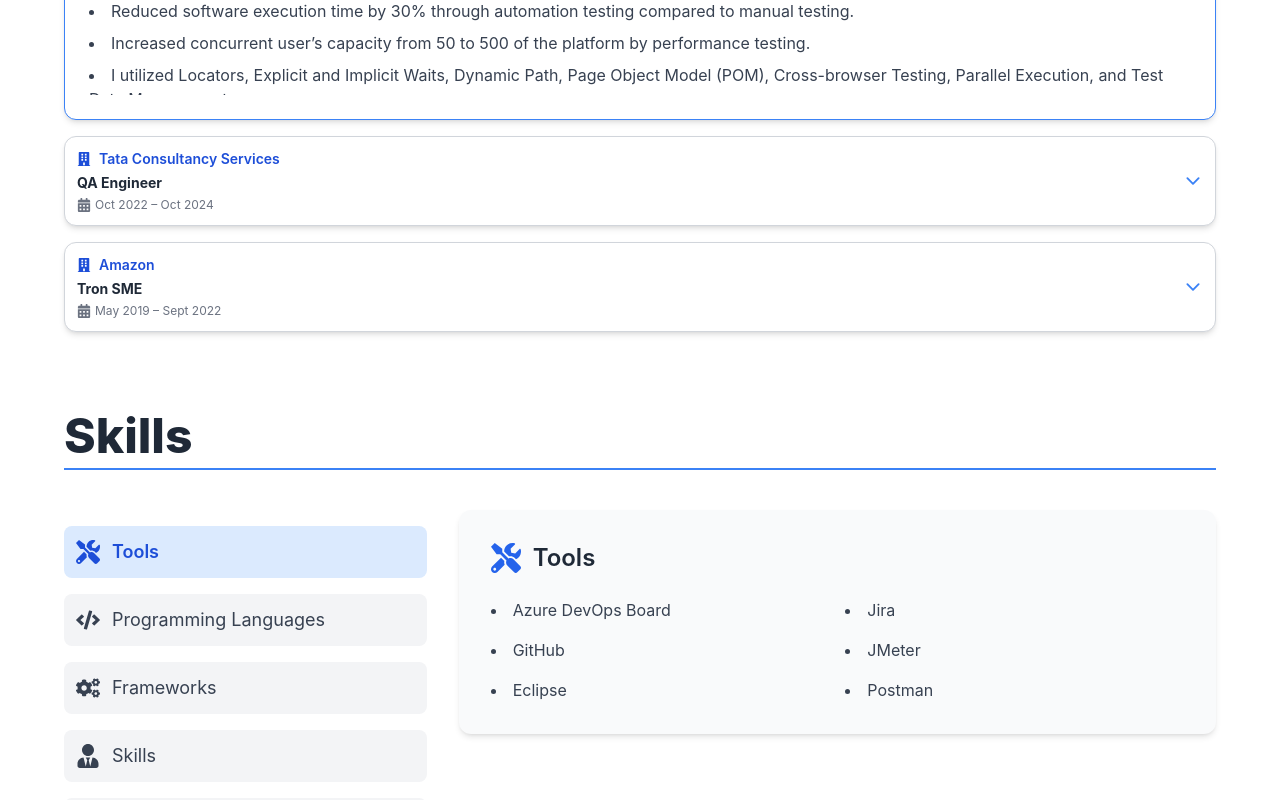
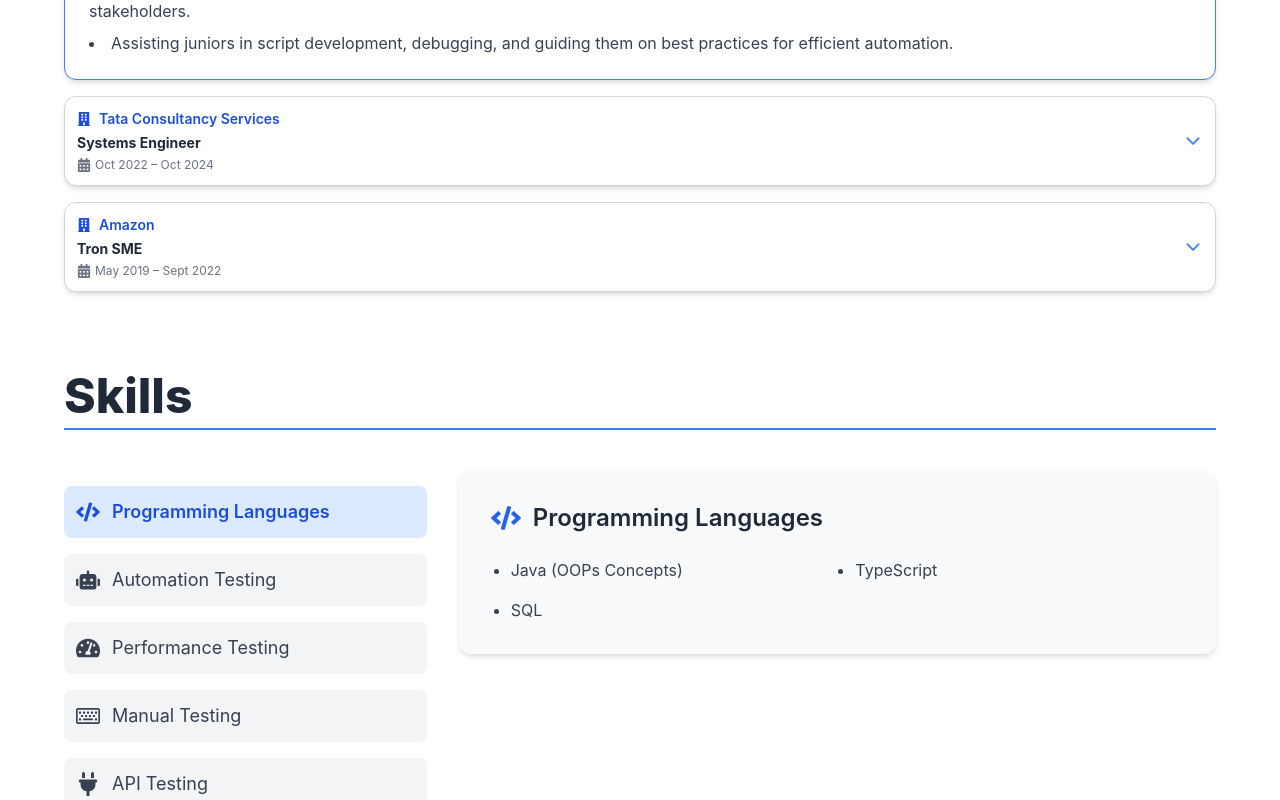
Before and after one commit to im-gulshan/Gulshan-Portfolio, a React (Create React App) app: page / in a window 1280 px wide. Shown: the part 1220-2020 px from the top of the page. Built offline with nearby package versions, Linux system fonts and the light colour scheme.

Commit message:
Skils Section Enhanced

```diff
--- a/src/components/Experience.jsx
+++ b/src/components/Experience.jsx
@@ -1,13 +1,25 @@
 import { useState } from "react";
 import { motion, AnimatePresence } from "framer-motion";
 import { FaBuilding, FaCalendarAlt } from "react-icons/fa";
-import { IoChevronDown, IoChevronUp } from "react-icons/io5";
+import { IoChevronDown} from "react-icons/io5";
 
 const experienceList = [
   {
     role: "Engineer II, Quality Engineering",
     company: "S&P Global",
     duration: "Oct 2024 – Present",
+    details: [
+      "Developing an automation framework using Java, OOPs, Selenium, TestNG, and POM to reduce manual execution time from 1 month to 1.5 week, achieving a 70%-time savings.",
+      "Defining the testing scope for modules and writing test cases for critical and edge scenarios to ensure product quality.",
+      "Analyzing customized modules for multiple clients and providing timelines for testing completion.",
+      "Providing feedback to enhance user experience by identifying functionality improvements and discussing intuitive solutions directly with stakeholders.",
+      "Assisting juniors in script development, debugging, and guiding them on best practices for efficient automation."
+    ],
+  },
+  {
+    role: "Systems Engineer",
+    company: "Tata Consultancy Services",
+    duration: "Oct 2022 – Oct 2024",
     details: [
       "Delivering exceptional software products with Agile methodologies using Selenium for Automation testing and robust quality maintenance.",
       "Developed a detailed Master Test Plan (MTP) & User Acceptance Test (UAT) Plan aligned with client requirements, creating and executing positive and negative test cases for Android and Web applications for performance, automation, and manual testing.",
@@ -24,9 +36,9 @@ const experienceList = [
     ],
   },
   {
-    role: "QA Engineer",
-    company: "Tata Consultancy Services",
-    duration: "Oct 2022 – Oct 2024",
+    role: "Tron SME",
+    company: "Amazon",
+    duration: "May 2019 – Sept 2022",
     details: [
       "Define procedures and standards about process knowledge in a best way to execute a task.",
       "Define performance objective & determine acceptable performance level.",
@@ -40,19 +52,6 @@ const experienceList = [
       "Maintenance of performance data on excel daily to predict metric at end of the month.",
       "Worked on implementation of 3 pilot projects.",
       "Responsible for taking team huddle and doubt clearance sessions with team for defect analysis."
-
-    ],
-  },
-  {
-    role: "Tron SME",
-    company: "Amazon",
-    duration: "May 2019 – Sept 2022",
-    details: [
-      "Defined procedures and standards for process excellence...",
-      "Led a high-performing team achieving over 98% accuracy...",
-      "Resolved associates' issues efficiently...",
-      "Provided machine learning support via Writing tool...",
-      "Managed performance data in Excel for predictions...",
     ],
   },
 ];
@@ -113,7 +112,7 @@ const Experience = () => {
                     transition={{ duration: 0.3 }}
                     className="text-xl text-blue-500"
                   >
-                    {isOpen ? <IoChevronUp /> : <IoChevronDown />}
+                    <IoChevronDown />
                   </motion.div>
                 </div>
 
--- a/src/components/Skills.jsx
+++ b/src/components/Skills.jsx
@@ -1,52 +1,46 @@
-import { useState } from "react";
+import { useState, useMemo } from "react";
 import { motion, AnimatePresence } from "framer-motion";
-import { FaTools, FaCode, FaCogs, FaVial, FaUserTie } from "react-icons/fa";
+import { FaCode, FaPlug, FaTachometerAlt, FaRobot, FaRegKeyboard  } from "react-icons/fa";
 
+// Skill categories data
 const skillCategories = [
-  {
-    title: "Tools",
-    icon: <FaTools />,
-    items: ["Azure DevOps Board", "Jira", "GitHub", "JMeter", "Eclipse", "Postman"],
-  },
   {
     title: "Programming Languages",
     icon: <FaCode />,
-    items: ["Java", "SQL"],
+    items: ["Java (OOPs Concepts)","TypeScript", "SQL"],
   },
   {
-    title: "Frameworks",
-    icon: <FaCogs />,
-    items: ["Selenium", "Maven", "TestNG"],
+    title: "Automation Testing",
+    icon: <FaRobot />,
+    items: ["Selenium & Playwright", "Cucumber (BDD Framework)", "Automation Framework Design (POM, Data-Driven, Hybrid)", "Test Script Development & Maintenance", "Cross-Browser & Parallel Testing", "Dynamic Locators & Wait Strategies", "UI Automation"],
   },
   {
-    title: "Skills",
-    icon: <FaUserTie />,
-    items: ["Performance Testing", "Manual Testing", "Automation Testing", "API Testing", "SDLC", "STLC"],
+    title: "Performance Testing",
+    icon: <FaTachometerAlt />,
+    items: ["JMeter (Script Development & Execution)", "Performance Test Planning & Strategy", "Load & Stress Testing", "Endurance Testing", "Performance Bottleneck Analysis", "Test Result Analysis & Reporting", "Correlation & Parameterization in JMeter", "Test Data Management & Load Simulation", "Scalability Testing"],
   },
   {
-    title: "Testing Types",
-    icon: <FaVial />,
-    items: ["Functionality", "UI", "Adhoc", "Black Box", "Regression", "Integration", "Smoke", "Sanity", "Stress", "Load"],
+    title: "Manual Testing",
+    icon: <FaRegKeyboard />,
+    items: ["Test Case Design & Execution", "Functional & Regression Testing", "Smoke & Sanity Testing", "Integration Testing", "User Acceptance Testing (UAT)", "Bug Reporting & Defect Tracking", "JIRA & Azure Boards", "Test Planning & Coverage Analysis", "Agile Testing Methodology"],
+  },
+  {
+    title: "API Testing",
+    icon: <FaPlug />,
+    items: ["Manual API Testing (Postman)", "REST API Testing (GET, POST, PUT, DELETE)", "JSON Data Validation", "Authentication", "API Response Validation & Assertions", "API Performance & Load Testing", "Postman Scripting & Collections"],
   },
 ];
 
-const Skills = () => {
-  const [selectedCategory, setSelectedCategory] = useState(skillCategories[0]);
-  const [hoveredCategory, setHoveredCategory] = useState(null);
-
-  return (
-    <section id="skills" className="py-10 px-6 md:px-16 bg-white">
-      <div className="container mx-auto max-w-screen-xl">
-        <h2 className="text-4xl md:text-5xl font-extrabold text-gray-800 mb-10 border-b-2 pb-2 border-blue-500">
-          Skills
-        </h2>
-
-        <div className="grid grid-cols-1 md:grid-cols-3 gap-8">
-          {/* Left Side - Category List */}
-          <div className="flex flex-col space-y-4">
+// Category selector component
+const CategorySelector = ({ selectedCategory, setSelectedCategory, hoveredCategory, setHoveredCategory }) => (
+  <>
     {/* Mobile Dropdown */}
     <div className="md:hidden">
+      <label htmlFor="category-select" className="block text-sm font-medium text-gray-700 mb-1">
+        Select Category
+      </label>
       <select
+        id="category-select"
         value={selectedCategory.title}
         onChange={(e) => {
           const category = skillCategories.find((c) => c.title === e.target.value);
@@ -65,38 +59,39 @@ const Skills = () => {
     {/* Desktop Buttons */}
     <div className="hidden md:flex flex-col space-y-4">
       {skillCategories.map((category, index) => (
-                <button
+        <motion.button
           key={index}
           onClick={() => setSelectedCategory(category)}
           onMouseEnter={() => setHoveredCategory(category.title)}
           onMouseLeave={() => setHoveredCategory(null)}
+          tabIndex={0}
+          aria-selected={selectedCategory.title === category.title}
+          whileTap={{ scale: 0.95 }}
           className={`flex items-center space-x-3 p-3 rounded-lg text-left transition group
             ${selectedCategory.title === category.title
               ? "bg-blue-100 text-blue-700 font-semibold"
               : "bg-gray-100 text-gray-700 hover:bg-blue-50"}`}
         >
-                  {/* Motion Icon */}
           <motion.span
             className="text-2xl"
             animate={{
               rotate: hoveredCategory === category.title ? 15 : 0,
-                      transition: { type: "spring", stiffness: 300 },
             }}
+            transition={{ type: "spring", stiffness: 300 }}
           >
             {category.icon}
           </motion.span>
-
           <span className="text-lg">{category.title}</span>
-                </button>
+        </motion.button>
       ))}
     </div>
-          </div>
+  </>
+);
 
-          {/* Right Side - Selected Category Details */}
-          <div className="col-span-2">
-            <AnimatePresence mode="wait">
+// Selected category detail card
+const SkillCategoryCard = ({ category }) => (
   <motion.div
-                key={selectedCategory.title}
+    key={category.title}
     initial={{ opacity: 0 }}
     animate={{ opacity: 1 }}
     exit={{ opacity: 0 }}
@@ -104,20 +99,62 @@ const Skills = () => {
     className="bg-gray-50 p-8 rounded-xl shadow-md"
   >
     <div className="flex items-center mb-6">
-                  <span className="text-blue-600 text-3xl mr-3">{selectedCategory.icon}</span>
-                  <h3 className="text-2xl font-semibold text-gray-800">{selectedCategory.title}</h3>
+      <span className="text-blue-600 text-3xl mr-3">{category.icon}</span>
+      <h3 className="text-2xl font-semibold text-gray-800">{category.title}</h3>
+    </div>
+    <motion.ul
+      className="list-disc list-outside grid grid-cols-1 sm:grid-cols-2 gap-4 pl-5 text-gray-700"
+      initial="hidden"
+      animate="visible"
+      variants={{
+        visible: { transition: { staggerChildren: 0.05 } },
+        hidden: {},
+      }}
+    >
+      {category.items.map((item, idx) => (
+        <motion.li
+        key={idx}
+        variants={{ visible: { opacity: 1, y: 0 }, hidden: { opacity: 0, y: 10 } }}
+        transition={{ duration: 0.2 }}
+        whileHover={{ scale: 1.03 }}
+        className="hover:text-blue-700 transition-transform duration-200 ease-in-out cursor-default"
+        >
+          {item}
+        </motion.li>
+      ))}
+    </motion.ul>
+  </motion.div>
+);
+
+// Main Skills component
+const Skills = () => {
+  const [selectedCategory, setSelectedCategory] = useState(skillCategories[0]);
+  const [hoveredCategory, setHoveredCategory] = useState(null);
+
+  const renderedCard = useMemo(() => <SkillCategoryCard category={selectedCategory} />, [selectedCategory]);
+
+  return (
+    <section id="skills" className="py-10 px-6 md:px-16 bg-white">
+      <div className="container mx-auto max-w-screen-xl">
+        <h2 className="text-4xl md:text-5xl font-extrabold text-gray-800 mb-10 border-b-2 pb-2 border-blue-500">
+          Skills
+        </h2>
+
+        <div className="grid grid-cols-1 md:grid-cols-3 gap-8">
+          {/* Left - Selector */}
+          <div className="flex flex-col space-y-4">
+            <CategorySelector
+              selectedCategory={selectedCategory}
+              setSelectedCategory={setSelectedCategory}
+              hoveredCategory={hoveredCategory}
+              setHoveredCategory={setHoveredCategory}
+            />
           </div>
 
-                {/* Modify the list to display in 2 columns with bullet points */}
-                <ul className="list-disc list-inside grid grid-cols-2 gap-4 text-gray-700">
-                  {selectedCategory.items.map((item, idx) => (
-                    <li key={idx} className="hover:text-gray-900 transition">{item}</li>
-                  ))}
-                </ul>
-              </motion.div>
-            </AnimatePresence>
+          {/* Right - Details */}
+          <div className="col-span-2">
+            <AnimatePresence mode="wait">{renderedCard}</AnimatePresence>
           </div>
-
         </div>
       </div>
     </section>
```
Lines whose indentation alone changed are shown as unchanged.
